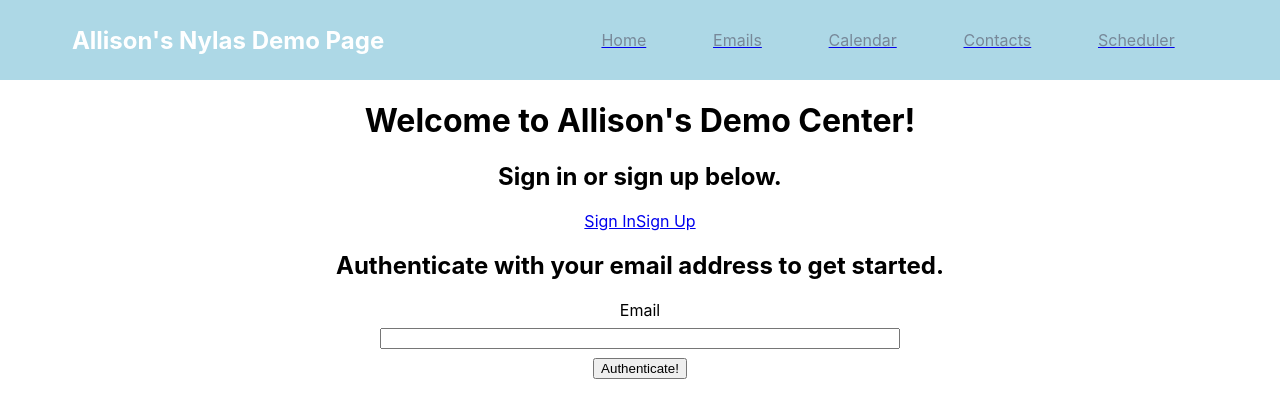
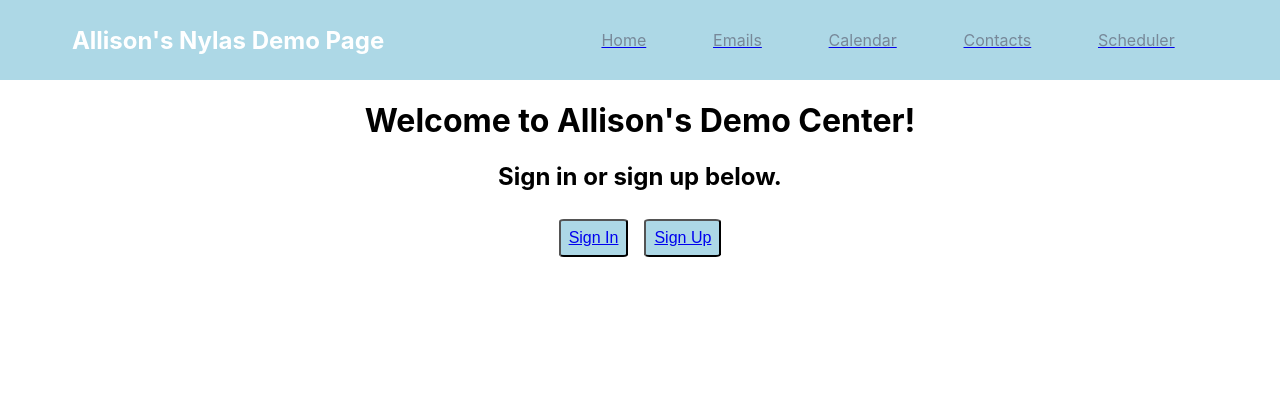
Before and after one commit to BestBroBradley/my-demo-center, a React (Create React App) app in the folder client/: page / in a window 1280 px wide. Shown: the top 418 px of the page. Built offline with nearby package versions, Linux system fonts and the light colour scheme.

Commit message:
Fixed auth flow, added conditional homepage rendering

```diff
--- a/client/src/components/Authenticator.js
+++ b/client/src/components/Authenticator.js
@@ -2,7 +2,7 @@
 
 const Authenticator = (props) => {
 
-    const { user, setUser } = props.props
+    const { user } = props.props
 
     const handleAuth = (event => {
         API.authenticate(user.email)
@@ -14,8 +14,8 @@
 
     return (
         <div id="authenticator">
-            <label htmlFor="email">Email</label><br />
-            <input id="email"></input><br />
+            <h1>Thanks for signing up, {user.email}!`</h1>
+            <br />
             <button onClick={handleAuth}>Authenticate!</button>
         </div>)
 }
--- a/client/src/pages/Home.js
+++ b/client/src/pages/Home.js
@@ -1,22 +1,22 @@
 import '../styles/App.css';
-import API from '../utils/API.js'
-import Authenticator from '../components/Authenticator'
 import { Link } from 'react-router-dom'
 
 function Home(props) {
 
-  const { user, setUser } = props.props
+  const { user } = props.props
 
-  return (
-    <div className="Home">
-      <h1>Welcome to Allison's Demo Center!</h1>
-      <h2>Sign in or sign up below.</h2>
-      <Link to="/sign-in">Sign In</Link>
-      <Link to="/sign-up">Sign Up</Link>
-      <h2>Authenticate with your email address to get started.</h2>
-      <Authenticator props={{ user, setUser }} />
-    </div>
-  );
+  const logged = <><div className="Home">
+    <h1>Check out our email, calendar, and contacts views.</h1>
+</div></>
+
+  const notLogged = <><div className="Home">
+  <h1>Welcome to Allison's Demo Center!</h1>
+  <h2>Sign in or sign up below.</h2>
+  <button><Link to="/sign-in">Sign In</Link></button>
+  <button><Link to="/sign-up">Sign Up</Link></button>
+</div></>
+
+  return (user.loggedIn ? logged : notLogged);
 }
 
 export default Home
--- a/client/src/pages/SignIn.js
+++ b/client/src/pages/SignIn.js
@@ -1,4 +1,3 @@
-import { useState } from 'react'
 import '../styles/App.css';
 
 function SignIn() {
--- a/client/src/pages/SignUp.js
+++ b/client/src/pages/SignUp.js
@@ -1,14 +1,11 @@
 import '../styles/App.css';
 import { useState } from 'react'
-import { useHistory } from 'react-router-dom'
 import API from '../utils/API';
 import Authenticator from '../components/Authenticator'
 
 function SignUp(props) {
 
     const { user, setUser } = props.props
-
-    const history = useHistory()
 
     const [state, setState] = useState({
         email: "",
--- a/client/src/styles/App.css
+++ b/client/src/styles/App.css
@@ -15,15 +15,23 @@
   align-items: center;
 }
 
+body {
+  text-align: center;
+}
+
 li {
   color: lightslategray;
-}
-
-.Home {
-  text-align: center;
 }
 
 input {
   margin: 1vh;
   width: 40%;
 }
+
+button {
+  font-size: 2vh;
+  padding: 1vh;
+  margin: 1vh;
+  border-radius: 7%;
+  background: lightblue
+}
--- a/client/src/utils/API.js
+++ b/client/src/utils/API.js
@@ -1,6 +1,6 @@
 import axios from 'axios'
 
-export default {
+const API = {
     authenticate: function (email) {
         return axios.get(`/api/user/${email}`)
     },
@@ -14,3 +14,5 @@
         return axios.post(`api/user`, user)
     }
 }
+
+export default API
```
